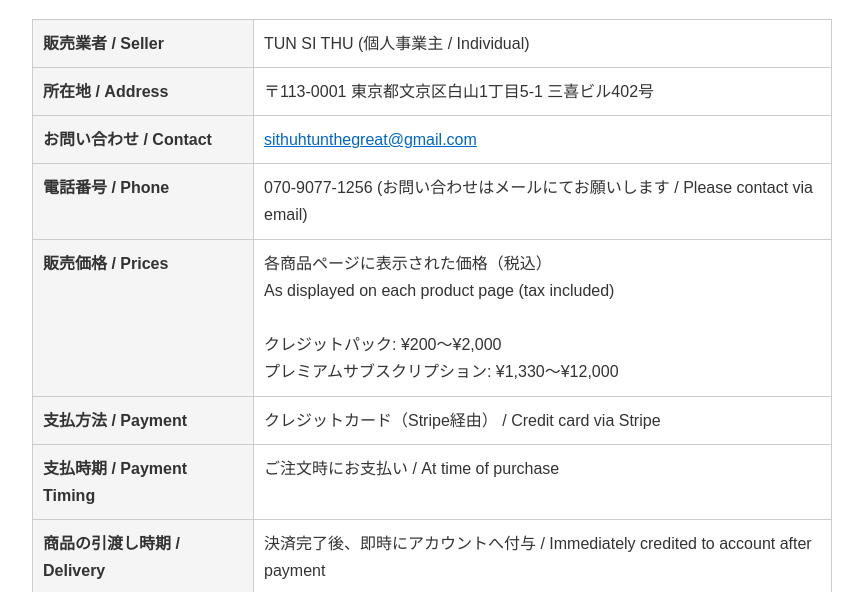
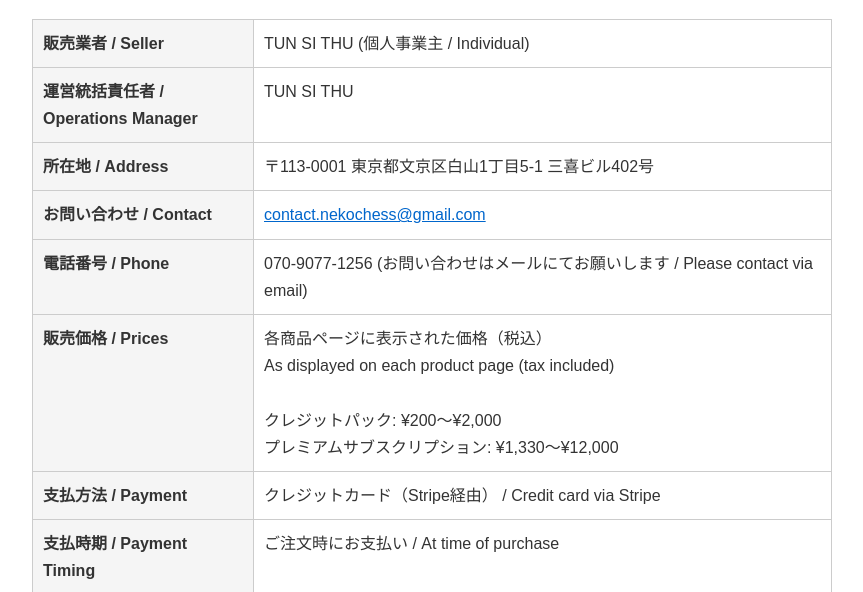
Before and after one commit to SiThuHtun123/nekochess.com, a plain HTML site: page legal.html in a window 1280 px wide. Shown: the part 205-797 px from the top of the page, without its empty margins (208-1071 px from the left). Drawn offline with Linux system fonts and the light colour scheme.

Commit message:
Update contact email in legal.html

```diff
--- a/legal.html
+++ b/legal.html
@@ -24,12 +24,16 @@
             <td>TUN SI THU (個人事業主 / Individual)</td>
         </tr>
         <tr>
+            <td>運営統括責任者 / Operations Manager</td>
+            <td>TUN SI THU</td>
+        </tr>
+        <tr>
             <td>所在地 / Address</td>
             <td>〒113-0001 東京都文京区白山1丁目5-1 三喜ビル402号</td>
         </tr>
         <tr>
             <td>お問い合わせ / Contact</td>
-            <td><a href="mailto:contact.nekochess@gmail.com">sithuhtunthegreat@gmail.com</a></td>
+            <td><a href="mailto:contact.nekochess@gmail.com">contact.nekochess@gmail.com</a></td>
         </tr>
         <tr>
             <td>電話番号 / Phone</td>
```
